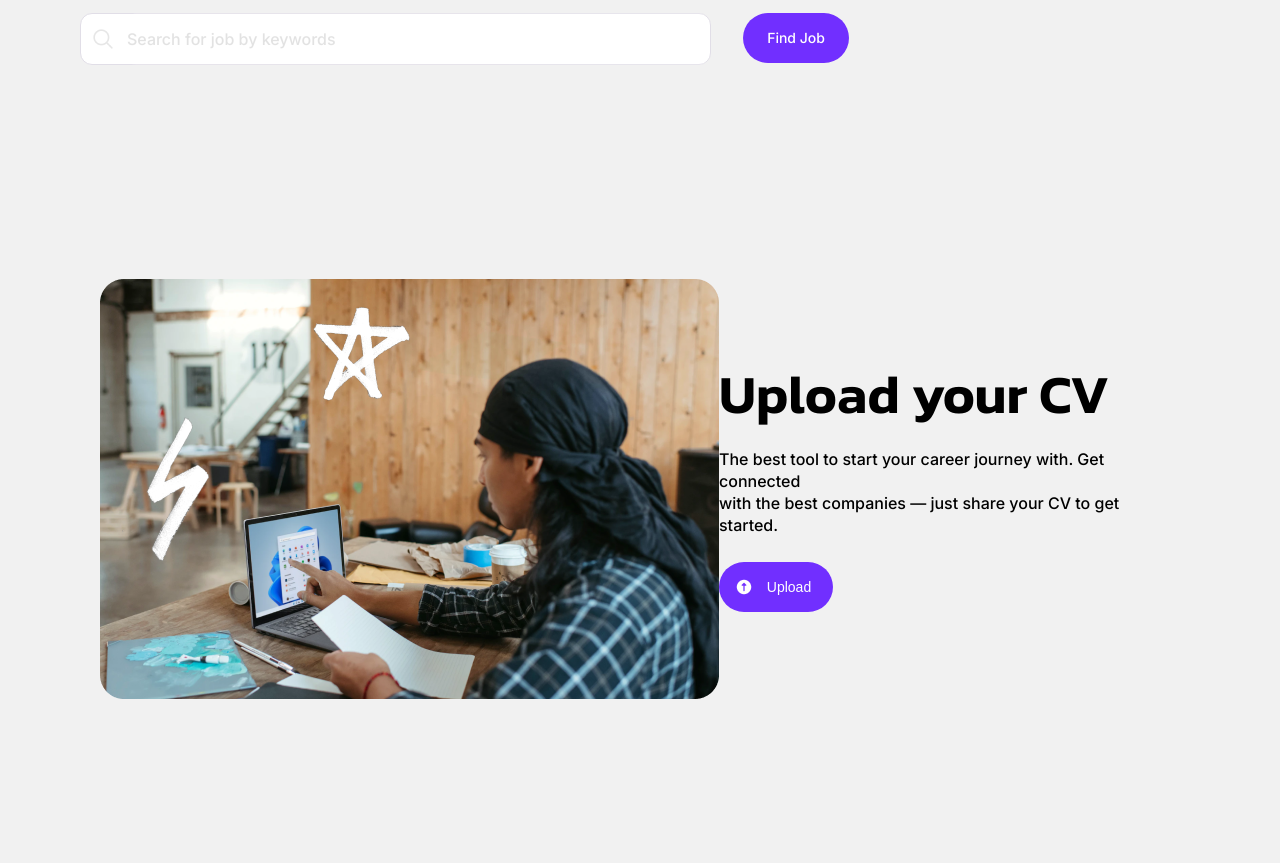
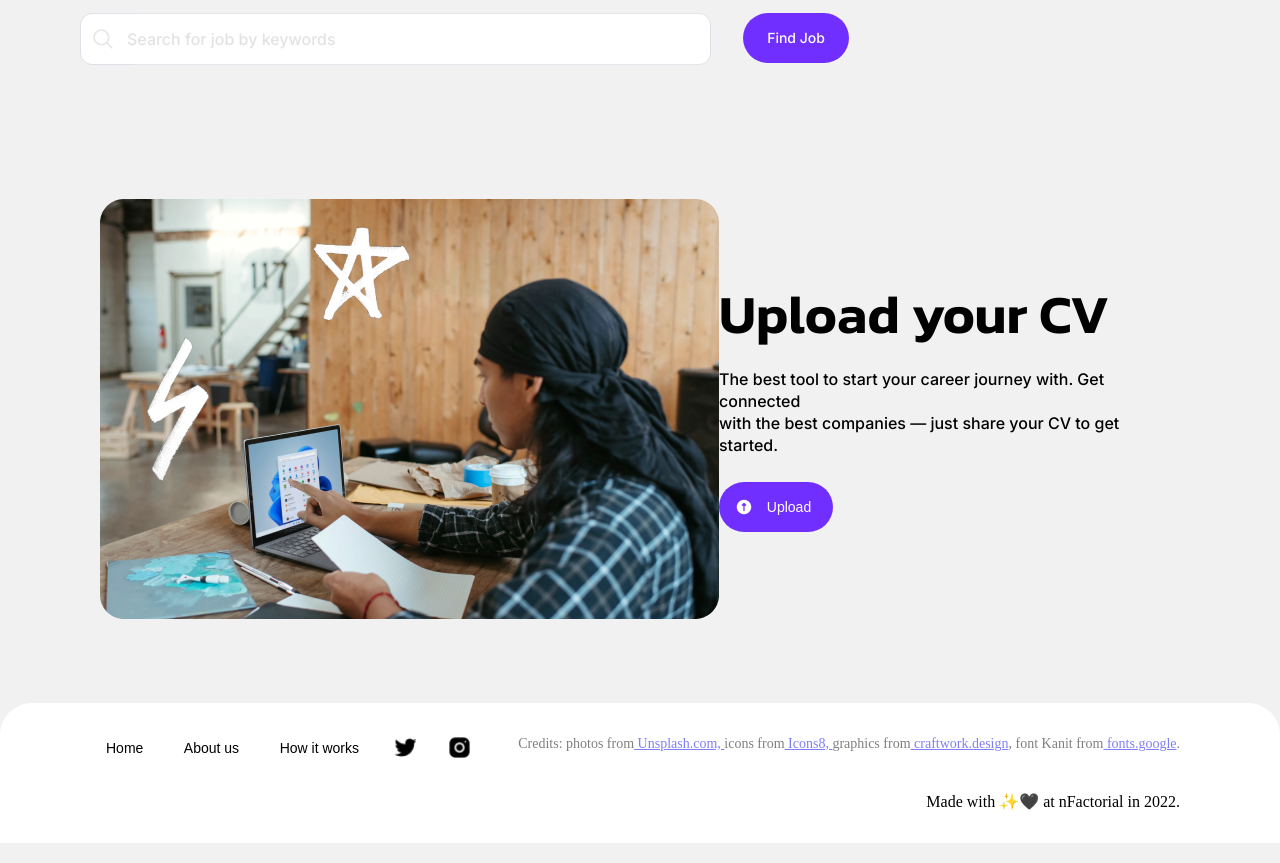
Before and after one commit to DumanRakhmatulla/Job_finder, a plain HTML site: page index.html in a window 1280 px wide. Shown: the part 1353-2216 px from the top of the page. Drawn offline with Linux system fonts and the light colour scheme.

Commit message:
added footer

```diff
--- a/index.css
+++ b/index.css
@@ -255,7 +255,7 @@ body{
     flex-direction: row;
     justify-content: space-between;
     align-items: center;
-    padding: 100px
+    padding: 20px 100px;
 }
 
 .visualcontent {
@@ -313,3 +313,56 @@ body{
     text-align: center;
     color: rgba(255, 255, 255, 1);
 }
+
+.footer {
+    display: flex;
+    flex-direction: column;
+    border-radius: 32px 32px 0 0;
+    padding: 32px 100px;
+    background-color: rgba(255, 255, 255, 1);
+    gap: 32px;
+}
+
+.frameF {
+    display: flex;
+    flex-direction: row;
+    justify-content: space-between;
+}
+
+.menu1 {
+    display: flex;
+    flex-direction: row;
+    justify-content: space-between;
+    width: 372px;
+    height: 25px;
+    gap: 16px;
+}
+
+.menu1 button {
+    width: 64;
+    height: 38;
+    border-radius: 100px;
+    gap: 8px;
+    font-family: 'Inter' sans-serif;
+    font-weight: 500;
+    font-size: 14px;
+    line-height: 18px;
+    text-align: center;
+    border: none;
+    background-color: transparent;
+}
+
+.menu2 {
+    opacity: 50%;
+    font-family: 'Inter' sans-serif;
+    font-weight: 500;
+    font-size: 14px;
+    line-height: 18px;
+    text-align: center;
+}
+
+.menuF {
+    display: flex;
+    flex-direction: row;
+    justify-content: flex-end;
+}
--- a/index.html
+++ b/index.html
@@ -101,6 +101,22 @@
             </div>
         </div>
     </div>
-
+    <div class="footer">
+        <div class="frameF">
+            <div class="menu1">
+                <button>Home</button>
+                <button>About us</button>
+                <button>How it works</button>
+                <img src="./img/Twitter.png"/>
+                <img src="./img/Instagram.png"/>
+            </div>
+            <div class="menu2">
+                Credits: photos from<a href="https://unsplash.com/@surface"> Unsplash.com, </a>icons from<a href="https://icons8.com/"> Icons8, </a>graphics from<a href="https://craftwork.design/checkout/purchase-confirmation/?payment_key=a3ba0d28aa30dfd691cd535acb1f4228"> craftwork.design</a>, font Kanit from<a href="https://fonts.google.com/specimen/Kanit"> fonts.google</a>.
+            </div>
+        </div>
+        <div class="menuF">
+            Made with ✨🖤 at nFactorial in 2022.
+        </div>
+    </div>
 </body>
 </html>
```
Also changed, not shown: img/Instagram.png (added), img/Twitter.png (added).
